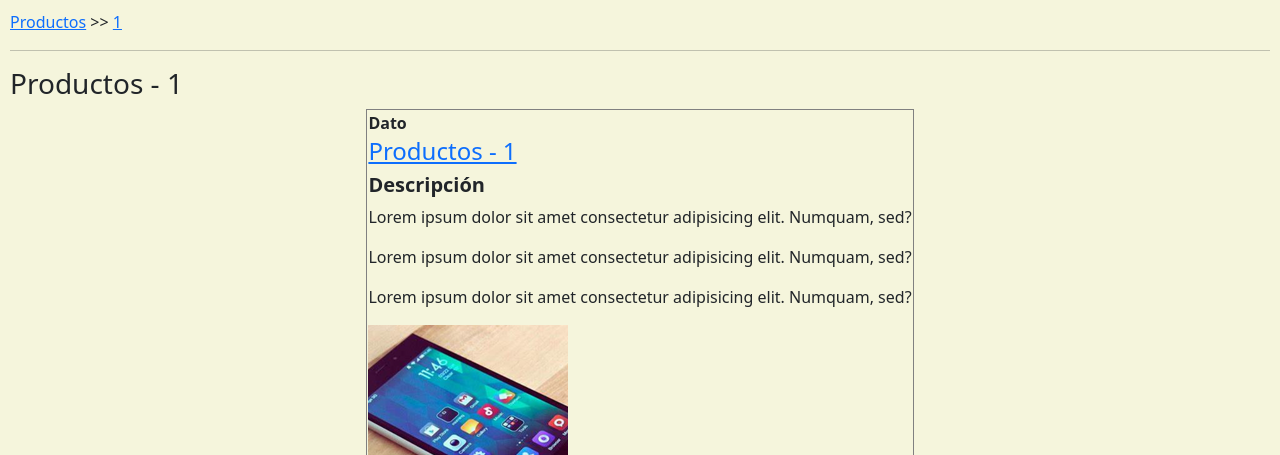
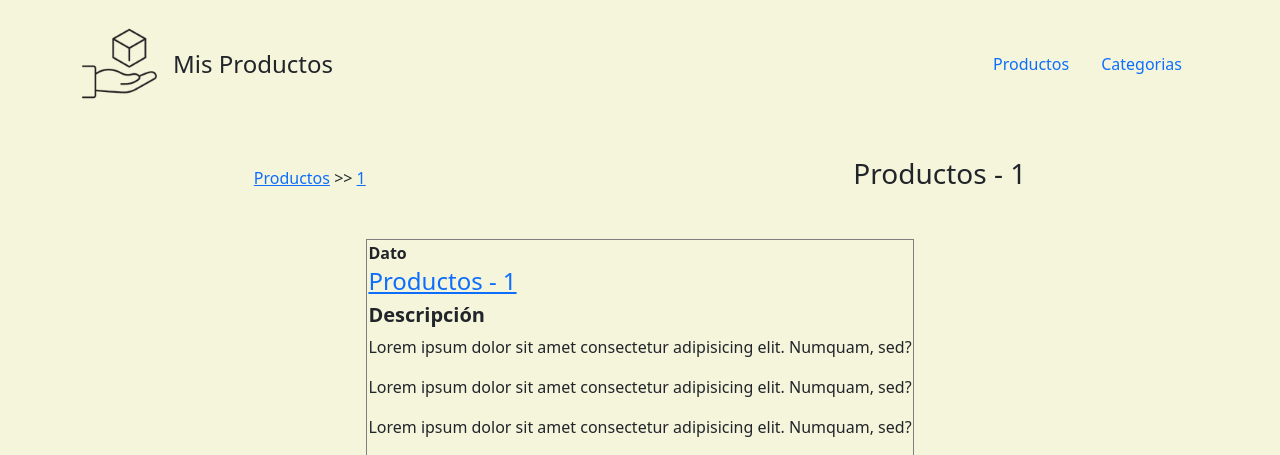
Before and after one commit to cesarlpb/Flask-intro, a Flask app: page /products in a window 1280 px wide. Shown: the top 455 px of the page. Run offline with Flask 2, Linux system fonts and the light colour scheme.

Commit message:
Editamos navbar desde _layout

```diff
--- a/app/learn-flask/templates/_layout.html
+++ b/app/learn-flask/templates/_layout.html
@@ -12,6 +12,20 @@
 </head>
 
 <body>
+    <div class="container">
+        <header class="d-flex flex-wrap justify-content-center py-3 mb-4">
+          <a href="/" class="d-flex align-items-center justify-content-around mb-3 mb-md-0 me-md-auto text-dark text-decoration-none">
+            <img class="me-3" src="/static/images/logo-black.png" width="75" alt="logo">
+            <span class="fs-4 d-inline-block ml-5">Mis Productos</span>
+          </a>
+
+          <ul class="nav nav-pills">
+            <li class="nav-item d-flex align-items-center"><a href="/products" class="nav-link">Productos</a></li>
+            <li class="nav-item d-flex align-items-center"><a href="/products/all" class="nav-link">Categorias</a></li>
+            <!-- <li class="nav-item"><a href="#" class="nav-link">item</a></li> -->
+          </ul>
+        </header>
+      </div>
     {% block body %}{% endblock %}
 </body>
 </html>
--- a/app/learn-flask/templates/routes.html
+++ b/app/learn-flask/templates/routes.html
@@ -1,7 +1,8 @@
 {% extends "_layout.html" %}
 {% block body %}
 <!-- routes.html -> Productos >> Categorias >> Id -->
-    <header class="header">
+    <header class="header d-flex align-items-center justify-content-around flex-wrap justify-content-around py-3 mb-4 me-md-auto">
+        <div class="inline-block">
         <a href="/products">Productos</a>
         {% if category %}
         >>
@@ -11,7 +12,7 @@
         >>
         <a href="/products/{{category}}/{{id}}"> {{ id }}</a>
         {% endif %}
-        <hr>
+        </div>
         <h3>Productos {% if id > 0 %}- {{ id }}{% endif %}</h3>
     </header>
 
```
Also changed, not shown: app/learn-flask/static/images/logo-black.png (added), app/learn-flask/static/images/logo-white.png (added).
